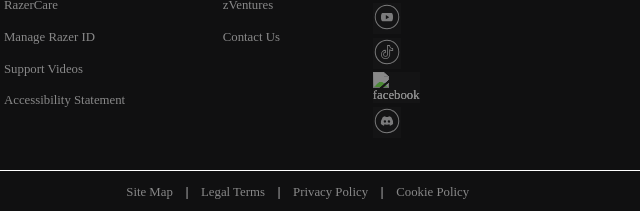
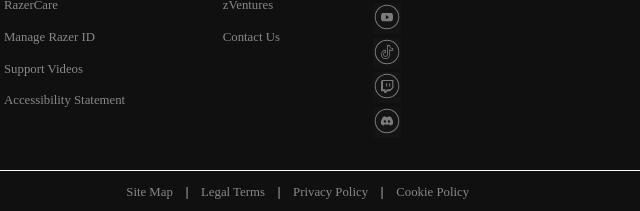
Before and after one commit to niks0707/Razer.com, a plain HTML site: page index.html in a window 1280 px wide. Shown: the part 2642-2853 px from the top of the page, 370-1010 px from the left. Drawn offline with Linux system fonts and the light colour scheme; the site is published under a folder, as on GitHub Pages, so addresses that start at the root find nothing.

Commit message:
first page

```diff
--- a/index.html
+++ b/index.html
@@ -104,7 +104,7 @@
             <li><a href="#"><img src="./images/SM0005-twitter-grey.svg" alt="facebook"></a></li>
             <li><a href="#"><img src="./images/SM0008-youtube-grey.svg" alt="facebook"></a></li>
             <li><a href="#"><img src="./images/SM0014-tiktok-grey.svg" alt="facebook"></a></li>
-            <li><a href="#"><img src="/images/SM0009-twitch-grey.svg" alt="facebook"></a></li>
+            <li><a href="#"><img src="./images/SM0009-twitch-grey.svg" alt="facebook"></a></li>
             <li><a href="#"><img src="./images/SM0015-discord-grey.svg" alt="facebook"></a></li>
         </ul>
         <ul id="forgamers"><p>FOR GAMERS. BY GAMERS.™</p></ul>
```
